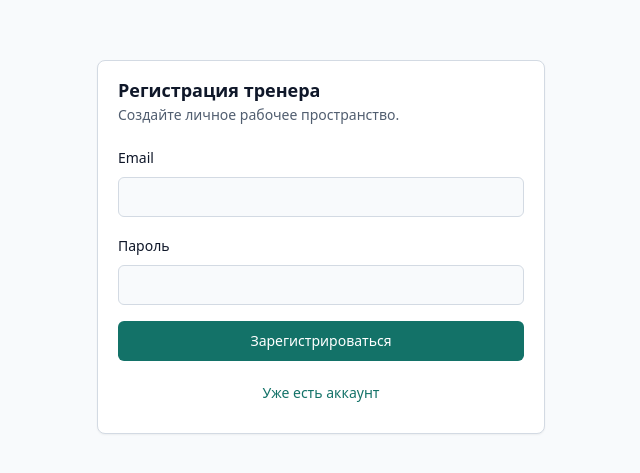
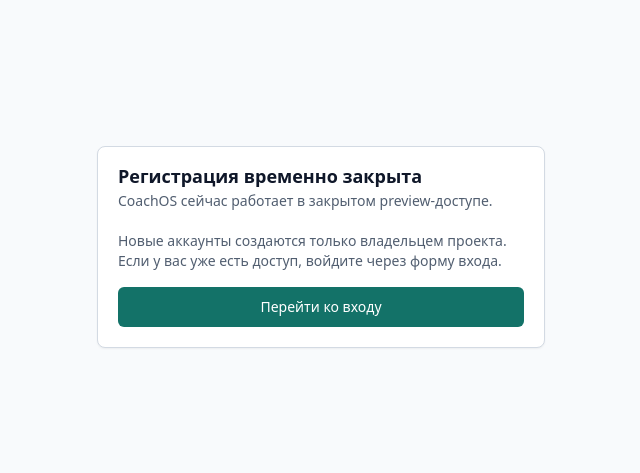
Before and after one commit to dildobuilder/CoachOS, a Next.js app: page /register in a window 1280 px wide. Shown: the part 153-626 px from the top of the page, without its empty margins (319-959 px from the left). Built offline with nearby package versions, Linux system fonts and the light colour scheme.

Commit message:
Sprint 1E-0 - Private Preview Deployment

```diff
--- a/app/(protected)/layout.tsx
+++ b/app/(protected)/layout.tsx
@@ -2,6 +2,7 @@
 import { AppShell } from "@/components/layout/app-shell";
 import { ensureTrainerProfile } from "@/features/trainer/actions";
 import { getCurrentUser } from "@/features/trainer/queries";
+import { isEmailAllowed, privatePreviewAccessDeniedMessage } from "@/lib/auth/private-preview";
 
 export default async function ProtectedLayout({ children }: { children: React.ReactNode }) {
   const user = await getCurrentUser();
@@ -10,6 +11,10 @@
     redirect("/login");
   }
 
+  if (!isEmailAllowed(user.email)) {
+    redirect(`/login?error=${encodeURIComponent(privatePreviewAccessDeniedMessage)}`);
+  }
+
   await ensureTrainerProfile();
 
   return <AppShell>{children}</AppShell>;
--- a/app/auth/callback/route.ts
+++ b/app/auth/callback/route.ts
@@ -1,6 +1,7 @@
 import { NextResponse } from "next/server";
 import { createClient } from "@/lib/supabase/server";
 import { ensureTrainerProfile } from "@/features/trainer/actions";
+import { isEmailAllowed, privatePreviewAccessDeniedMessage } from "@/lib/auth/private-preview";
 
 export async function GET(request: Request) {
   const requestUrl = new URL(request.url);
@@ -10,6 +11,17 @@
   if (code) {
     const supabase = createClient();
     await supabase.auth.exchangeCodeForSession(code);
+    const {
+      data: { user }
+    } = await supabase.auth.getUser();
+
+    if (!isEmailAllowed(user?.email)) {
+      await supabase.auth.signOut({ scope: "local" });
+      const loginUrl = new URL("/login", requestUrl.origin);
+      loginUrl.searchParams.set("error", privatePreviewAccessDeniedMessage);
+      return NextResponse.redirect(loginUrl);
+    }
+
     await ensureTrainerProfile();
   }
 
--- a/features/auth/actions.ts
+++ b/features/auth/actions.ts
@@ -6,6 +6,7 @@
 import { authSchema } from "@/features/auth/schemas";
 import { ensureTrainerProfile } from "@/features/trainer/actions";
 import { hasSupabaseEnv } from "@/lib/supabase/env";
+import { isEmailAllowed, isRegistrationEnabled, privatePreviewAccessDeniedMessage, registrationClosedMessage } from "@/lib/auth/private-preview";
 import { getReadableErrorMessage, isTransientNetworkError, retryResultOnTransientError } from "@/lib/errors";
 
 function getString(formData: FormData, key: string) {
@@ -29,10 +30,15 @@
     }
 
     const supabase = createClient();
-    const { error } = await retryResultOnTransientError(() => supabase.auth.signInWithPassword(parsed.data));
+    const { data, error } = await retryResultOnTransientError(() => supabase.auth.signInWithPassword(parsed.data));
 
     if (error) {
       redirect(`/login?error=${encodeURIComponent(getReadableErrorMessage(error))}`);
+    }
+
+    if (!isEmailAllowed(data.user?.email)) {
+      await retryResultOnTransientError(() => supabase.auth.signOut({ scope: "local" }));
+      redirect(`/login?error=${encodeURIComponent(privatePreviewAccessDeniedMessage)}`);
     }
 
     await ensureTrainerProfile();
@@ -50,6 +56,10 @@
   try {
     if (!hasSupabaseEnv()) {
       redirect("/register?setup=supabase");
+    }
+
+    if (!isRegistrationEnabled()) {
+      redirect(`/register?error=${encodeURIComponent(registrationClosedMessage)}`);
     }
 
     const parsed = authSchema.safeParse({
--- a/features/auth/components/login-form.tsx
+++ b/features/auth/components/login-form.tsx
@@ -1,6 +1,4 @@
-import Link from "next/link";
 import { signInWithPassword } from "@/features/auth/actions";
-import { Button } from "@/components/ui/button";
 import { Card, CardContent, CardDescription, CardHeader, CardTitle } from "@/components/ui/card";
 import { Input } from "@/components/ui/input";
 import { Label } from "@/components/ui/label";
@@ -13,7 +11,7 @@
       ? "Добавьте NEXT_PUBLIC_SUPABASE_URL и NEXT_PUBLIC_SUPABASE_ANON_KEY в .env.local и перезапустите dev server."
       : setup === "migrations"
         ? "Supabase подключён, но таблицы ещё не созданы. Примените SQL migrations из папки supabase/migrations и обновите страницу."
-      : null;
+        : null;
 
   return (
     <Card className="w-full max-w-md">
@@ -42,9 +40,6 @@
           </div>
           <SubmitButton className="w-full">Войти</SubmitButton>
         </form>
-        <Button asChild variant="link" className="mt-3 w-full">
-          <Link href="/register">Создать аккаунт</Link>
-        </Button>
       </CardContent>
     </Card>
   );
--- a/features/auth/components/register-form.tsx
+++ b/features/auth/components/register-form.tsx
@@ -1,10 +1,6 @@
 import Link from "next/link";
-import { signUpWithPassword } from "@/features/auth/actions";
 import { Button } from "@/components/ui/button";
 import { Card, CardContent, CardDescription, CardHeader, CardTitle } from "@/components/ui/card";
-import { Input } from "@/components/ui/input";
-import { Label } from "@/components/ui/label";
-import { SubmitButton } from "@/components/forms/submit-button";
 import { FormError } from "@/components/feedback/form-error";
 
 export function RegisterForm({ error, setup }: { error?: string; setup?: string }) {
@@ -13,37 +9,22 @@
       ? "Добавьте NEXT_PUBLIC_SUPABASE_URL и NEXT_PUBLIC_SUPABASE_ANON_KEY в .env.local и перезапустите dev server."
       : setup === "migrations"
         ? "Supabase подключён, но таблицы ещё не созданы. Примените SQL migrations из папки supabase/migrations и обновите страницу."
-      : null;
+        : null;
 
   return (
     <Card className="w-full max-w-md">
       <CardHeader>
-        <CardTitle>Регистрация тренера</CardTitle>
-        <CardDescription>Создайте личное рабочее пространство.</CardDescription>
+        <CardTitle>Регистрация временно закрыта</CardTitle>
+        <CardDescription>CoachOS сейчас работает в закрытом preview-доступе.</CardDescription>
       </CardHeader>
-      <CardContent>
-        <form action={signUpWithPassword} className="space-y-4">
-          <FormError message={error} />
-          <FormError message={setupMessage} />
-          <div className="space-y-2">
-            <Label htmlFor="email">Email</Label>
-            <Input id="email" name="email" type="email" autoComplete="email" required />
-          </div>
-          <div className="space-y-2">
-            <Label htmlFor="password">Пароль</Label>
-            <Input
-              id="password"
-              name="password"
-              type="password"
-              autoComplete="new-password"
-              required
-              minLength={6}
-            />
-          </div>
-          <SubmitButton className="w-full">Зарегистрироваться</SubmitButton>
-        </form>
-        <Button asChild variant="link" className="mt-3 w-full">
-          <Link href="/login">Уже есть аккаунт</Link>
+      <CardContent className="space-y-4">
+        <FormError message={error} />
+        <FormError message={setupMessage} />
+        <p className="text-sm text-muted-foreground">
+          Новые аккаунты создаются только владельцем проекта. Если у вас уже есть доступ, войдите через форму входа.
+        </p>
+        <Button asChild className="w-full">
+          <Link href="/login">Перейти ко входу</Link>
         </Button>
       </CardContent>
     </Card>
--- /dev/null
+++ b/lib/auth/private-preview.ts
@@ -0,0 +1,27 @@
+import "server-only";
+
+export const privatePreviewAccessDeniedMessage =
+  "Доступ к закрытому preview ограничен. Обратитесь к владельцу CoachOS.";
+
+export const registrationClosedMessage = "Регистрация временно закрыта.";
+
+export function isRegistrationEnabled() {
+  return process.env.REGISTRATION_ENABLED === "true";
+}
+
+export function getAllowedEmails() {
+  return (process.env.ALLOWED_EMAILS ?? "")
+    .split(",")
+    .map((email) => email.trim().toLowerCase())
+    .filter(Boolean);
+}
+
+export function isEmailAllowed(email: string | null | undefined) {
+  const allowedEmails = getAllowedEmails();
+
+  if (allowedEmails.length === 0) {
+    return process.env.NODE_ENV !== "production";
+  }
+
+  return Boolean(email && allowedEmails.includes(email.trim().toLowerCase()));
+}
```
Also changed, not shown: lib/supabase/middleware.ts (+12 -0 lines), 2 other files (tests, documents, lock files or other folders).
